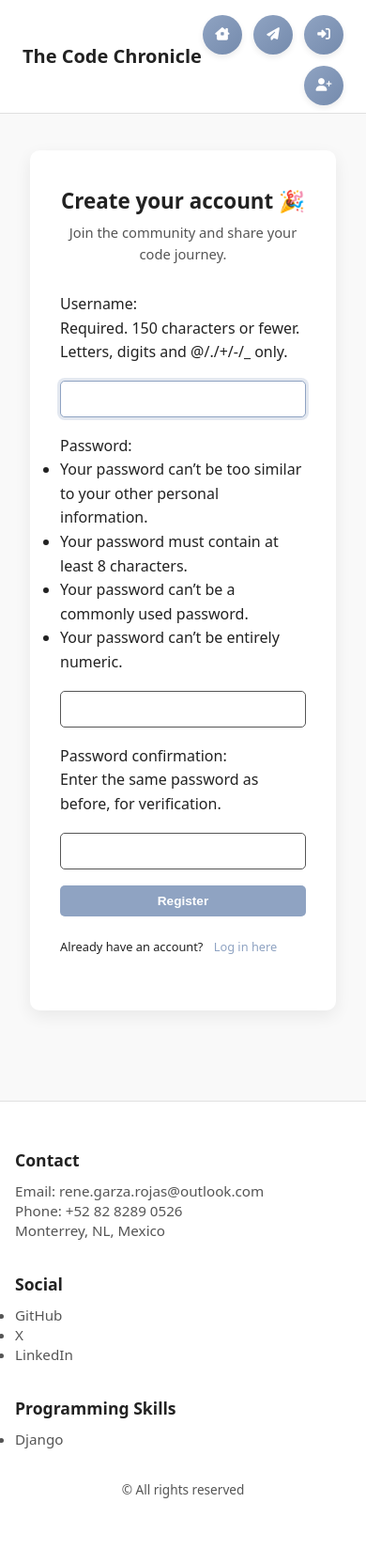
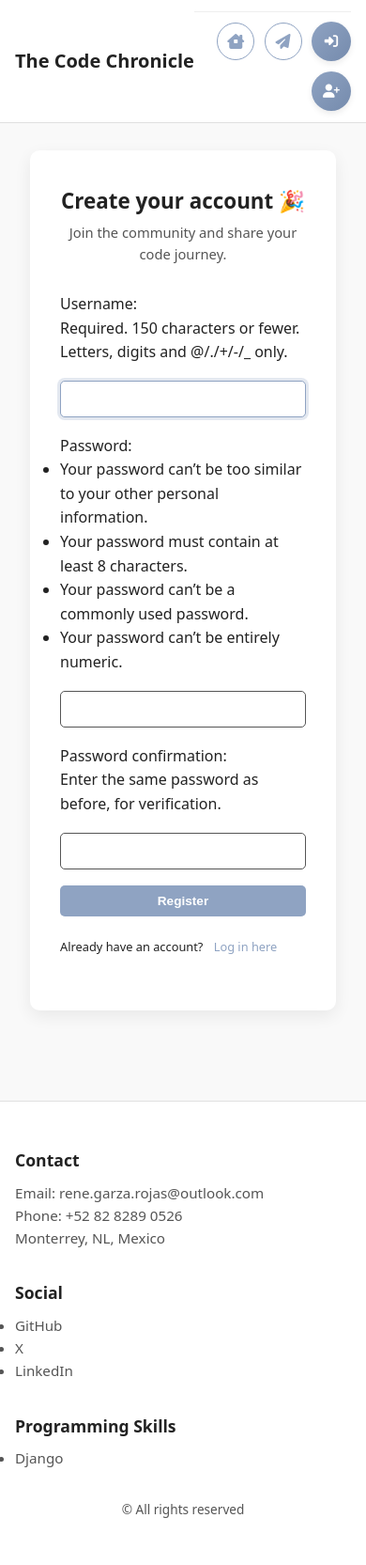
Before and after one commit to RGaRo/personal_blog, a Django app: page /accounts/register/ in a window 390 px wide. Shown: the whole page at 94% size. Before the commit the page ends 1594 px from the top, so only its background shows below. Run offline with Django 5.2, Linux system fonts and the light colour scheme.

Commit message:
Improving the navbar for mobile devices

```diff
--- a/blogs/templates/blogs/base.html
+++ b/blogs/templates/blogs/base.html
@@ -1,3 +1,10 @@
+{% comment %}
+  templates/base.html
+  • “Home” and “Contact” now use a cool outlined style (`.nav-btn`)
+    so they stand apart from the solid-blue CTA buttons (Log In / Sign Up / Log Out).
+  • Still horizontal on mobile (icons-only pills).
+{% endcomment %}
+
 <!DOCTYPE html>
 <html lang="es">
 <head>
@@ -7,221 +14,93 @@
   <!-- Font Awesome -->
   <link rel="stylesheet"
         href="https://cdnjs.cloudflare.com/ajax/libs/font-awesome/6.5.0/css/all.min.css"
-        integrity="sha512-3hI0K8RldlEf5y7c2cYq..."
-        crossorigin="anonymous"
-        referrerpolicy="no-referrer" />
+        crossorigin="anonymous" />
 
   <style>
-    :root {
-      --bg: #f9f9f9;
-      --bg-card: #fff;
-      --fg: #222;
-      --fg-soft: #555;
-      --accent: #0077ff;
-      --accent-h: #005fcc;
+    :root{
+      --bg:#f9f9f9;     --bg-card:#fff;
+      --fg:#222;        --fg-soft:#555;
+      --accent:#0077ff; --accent-h:#005fcc;
     }
 
-    *, *::before, *::after { box-sizing: border-box; margin: 0; padding: 0; }
-    html { scroll-behavior: smooth; }
-    body {
-      font-family: system-ui, -apple-system, BlinkMacSystemFont, "Segoe UI", Roboto, Helvetica, Arial, sans-serif;
-      background: var(--bg);
-      color: var(--fg);
-      line-height: 1.6;
-      min-height: 100vh;
-      padding-top: 96px;
-    }
+    /* RESET & BODY */
+    *,*::before,*::after{box-sizing:border-box;margin:0;padding:0}
+    html{scroll-behavior:smooth}
+    body{font-family:system-ui,-apple-system,BlinkMacSystemFont,"Segoe UI",Roboto,Helvetica,Arial,sans-serif;
+         background:var(--bg);color:var(--fg);line-height:1.6;min-height:100vh;padding-top:96px;}
 
     /* NAVBAR */
-    nav {
-      position: fixed;
-      top: 0;
-      left: 0;
-      right: 0;
-      height: auto;
-      background: var(--bg-card);
-      border-bottom: 1px solid #e0e0e0;
-      display: flex;
-      flex-direction: column;
-      padding: 0.5rem 1.5rem;
-      z-index: 1000;
+    nav{position:fixed;inset:0 0 auto;background:var(--bg-card);border-bottom:1px solid #e0e0e0;
+        display:flex;flex-direction:column;padding:.5rem 1.5rem;z-index:1000;}
+    .nav-top{display:flex;align-items:center;justify-content:space-between;}
+
+    .brand{font-weight:700;font-size:1.25rem;color:var(--fg);text-decoration:none;transition:color .25s;}
+    .brand:hover{color:var(--accent)}
+
+    nav ul{list-style:none;display:flex;gap:.75rem;align-items:center;flex-wrap:wrap;justify-content:flex-end;padding-top:.5rem;}
+
+    /* ── “Home / Contact” outlined button ────────────────── */
+    .nav-btn{
+      display:inline-flex;align-items:center;justify-content:center;gap:.45rem;
+      padding:.45rem 1.1rem;border:2px solid var(--accent);border-radius:22px;
+      font-size:.8rem;font-weight:600;color:var(--accent);text-decoration:none;
+      background:transparent;transition:background .25s,color .25s,transform .2s;
     }
+    .nav-btn i{font-size:.9rem;}
+    .nav-btn:hover{background:var(--accent);color:#fff;transform:translateY(-2px);}
 
-    nav .nav-top {
-      display: flex;
-      align-items: center;
-      justify-content: space-between;
+    /* ── CTA buttons (Log In / Sign Up / Log Out) ─────────── */
+    .cta-btn{
+      display:inline-flex;align-items:center;justify-content:center;gap:.45rem;
+      padding:.5rem 1.2rem;border-radius:22px;font-size:.8rem;font-weight:600;
+      color:#fff;background:linear-gradient(135deg,var(--accent),var(--accent-h));
+      border:none;text-decoration:none;cursor:pointer;box-shadow:0 3px 6px rgba(0,0,0,.08);
+      transition:transform .2s,box-shadow .2s;
     }
+    .cta-btn i{font-size:.9rem;}
+    .cta-btn:hover{transform:translateY(-2px);box-shadow:0 6px 12px rgba(0,0,0,.12);}
 
-    .brand {
-      font-weight: 700;
-      font-size: 1.25rem;
-      color: var(--fg);
-      text-decoration: none;
-      transition: color 0.25s;
-    }
-    .brand:hover { color: var(--accent); }
+    /* ── Mobile tweaks (<600 px) ─────────────────────────── */
+    @media(max-width:600px){
+      nav{padding:.75rem 1rem;}
+      nav ul{flex-direction:row;gap:.65rem;border-top:1px solid #eee;padding-top:.65rem;}
 
-    nav ul {
-      list-style: none;
-      display: flex;
-      gap: 0.75rem;
-      align-items: center;
-      flex-wrap: wrap;
-      justify-content: flex-end;
-      padding-top: 0.5rem;
-    }
+      /* Home / Contact become icon pills (outline) */
+      .nav-btn{padding:.55rem;border-radius:50%;width:40px;height:40px;min-width:40px;border-width:1px;}
+      .nav-btn span{display:none;}
+      .nav-btn i{font-size:1rem;}
 
-    .cta-btn {
-      display: inline-flex;
-      align-items: center;
-      justify-content: center;
-      gap: 0.45rem;
-      padding: 0.4rem 1rem;
-      font-size: 0.75rem;
-      font-weight: 600;
-      color: #fff;
-      background: linear-gradient(135deg, var(--accent), var(--accent-h));
-      border: none;
-      border-radius: 20px;
-      cursor: pointer;
-      text-decoration: none;
-      box-shadow: 0 3px 6px rgba(0, 0, 0, 0.08);
-      transition: transform 0.2s, box-shadow 0.2s;
-      position: relative;
-    }
+      /* CTA pills (solid) – icon-only */
+      .cta-btn{padding:.6rem;border-radius:50%;width:42px;height:42px;min-width:42px;}
+      .cta-btn span{display:none;}
+      .cta-btn::after{content:attr(title);position:absolute;bottom:-2rem;left:50%;transform:translateX(-50%);
+                      background:var(--bg-card);color:var(--fg-soft);font-size:.65rem;
+                      padding:.25rem .5rem;border-radius:4px;white-space:nowrap;box-shadow:0 2px 6px rgba(0,0,0,.08);
+                      opacity:0;pointer-events:none;transition:opacity .2s;z-index:9999;}
+      .cta-btn:hover::after,.cta-btn:focus::after{opacity:1;}
 
-    .cta-btn i { font-size: 0.85rem; }
-    .cta-btn:hover {
-      transform: translateY(-2px);
-      box-shadow: 0 6px 12px rgba(0, 0, 0, 0.12);
+      /* Tooltip for outlined pills too */
+      .nav-btn::after{content:attr(title);position:absolute;bottom:-2rem;left:50%;transform:translateX(-50%);
+                      background:var(--bg-card);color:var(--fg-soft);font-size:.65rem;padding:.25rem .5rem;
+                      border-radius:4px;white-space:nowrap;box-shadow:0 2px 6px rgba(0,0,0,.08);
+                      opacity:0;pointer-events:none;transition:opacity .2s;z-index:9999;}
+      .nav-btn:hover::after,.nav-btn:focus::after{opacity:1;}
     }
 
     /* Greeting bar */
-    .greeting-bar {
-      position: fixed;
-      top: 64px;
-      left: 0;
-      right: 0;
-      background: var(--accent);
-      color: #fff;
-      text-align: center;
-      padding: .4rem .75rem;
-      font-size: .8rem;
-      font-weight: 500;
-      z-index: 999;
-      display: flex;
-      justify-content: center;
-      gap: .25rem;
-    }
-    .greeting-bar a {
-      color: #fff;
-      text-decoration: underline;
-      font-weight: 600;
-    }
-    .greeting-bar a:hover {
-      color: #e9eefb;
-    }
+    .greeting-bar{position:fixed;top:64px;left:0;right:0;background:var(--accent);color:#fff;
+                  text-align:center;padding:.4rem .75rem;font-size:.8rem;font-weight:500;z-index:999;}
+    .greeting-bar a{color:#fff;text-decoration:underline;font-weight:600;} .greeting-bar a:hover{color:#e9eefb;}
 
-    /* Tooltip for mobile */
-    @media (max-width: 600px) {
-      .cta-btn {
-        padding: 0.6rem;
-        border-radius: 50%;
-        width: 42px;
-        height: 42px;
-        min-width: 42px;
-        min-height: 42px;
-      }
+    main{max-width:800px;margin:2rem auto;padding:0 1rem;}
+    .card{background:var(--bg-card);border-radius:8px;box-shadow:0 2px 6px rgba(0,0,0,.06);padding:2rem;margin-bottom:2rem;}
 
-      .cta-btn span {
-        display: none;
-      }
-
-      .cta-btn::after {
-        content: attr(title);
-        position: absolute;
-        bottom: -2rem;
-        left: 50%;
-        transform: translateX(-50%);
-        background: var(--bg-card);
-        color: var(--fg-soft);
-        padding: 0.25rem 0.5rem;
-        font-size: 0.65rem;
-        border-radius: 4px;
-        white-space: nowrap;
-        box-shadow: 0 2px 6px rgba(0, 0, 0, 0.08);
-        opacity: 0;
-        pointer-events: none;
-        transition: opacity 0.2s;
-        z-index: 9999;
-      }
-
-      .cta-btn:hover::after,
-      .cta-btn:focus::after {
-        opacity: 1;
-      }
-    }
-
-    main {
-      max-width: 800px;
-      margin: 2rem auto;
-      padding: 0 1rem;
-    }
-
-    .card {
-      background: var(--bg-card);
-      border-radius: 8px;
-      box-shadow: 0 2px 6px rgba(0, 0, 0, .06);
-      padding: 2rem;
-      margin-bottom: 2rem;
-    }
-
-    footer {
-      background: var(--bg-card);
-      border-top: 1px solid #e0e0e0;
-      margin-top: 4rem;
-      padding: 3rem 1rem;
-      color: var(--fg-soft);
-    }
-
-    .footer-grid {
-      display: flex;
-      flex-wrap: wrap;
-      gap: 2rem;
-      justify-content: space-between;
-      max-width: 1000px;
-      margin: 0 auto 2rem;
-    }
-
-    .footer-section {
-      flex: 1 1 220px;
-      min-width: 200px;
-    }
-
-    .footer-section h3 {
-      margin-bottom: .5rem;
-      color: var(--fg);
-      font-size: 1.1rem;
-    }
-
-    .footer-section p,
-    .footer-section li,
-    .footer-section a {
-      font-size: .95rem;
-      color: var(--fg-soft);
-      line-height: 1.4;
-      text-decoration: none;
-    }
-
-    .footer-section a:hover {
-      color: var(--accent-h);
-    }
-
-    .copyright {
-      text-align: center;
-      font-size: .85rem;
-    }
+    footer{background:var(--bg-card);border-top:1px solid #e0e0e0;margin-top:4rem;padding:3rem 1rem;color:var(--fg-soft);}
+    .footer-grid{display:flex;flex-wrap:wrap;gap:2rem;justify-content:space-between;max-width:1000px;margin:0 auto 2rem;}
+    .footer-section{flex:1 1 220px;min-width:200px;}
+    .footer-section h3{margin-bottom:.5rem;color:var(--fg);font-size:1.1rem;}
+    .footer-section a,.footer-section p,.footer-section li{font-size:.95rem;color:var(--fg-soft);text-decoration:none;}
+    .footer-section a:hover{color:var(--accent-h);} .copyright{text-align:center;font-size:.85rem;}
   </style>
 
   {% block extra_head %}{% endblock %}
@@ -232,20 +111,22 @@
 <nav>
   <div class="nav-top">
     <a href="{% url 'blogs:home_page' %}" class="brand">The&nbsp;Code&nbsp;Chronicle</a>
-
     <ul>
+      <!-- Home -->
       <li>
-          <a href="{% url 'blogs:home_page' %}" class="cta-btn" title="Home">
+        <a href="{% url 'blogs:home_page' %}" class="nav-btn" title="Home">
           <i class="fas fa-house-chimney-window"></i><span>Home</span>
         </a>
       </li>
+      <!-- Contact -->
       <li>
-          <a href="#footer" class="cta-btn" title="Contact">
+        <a href="#footer" class="nav-btn" title="Contact">
           <i class="fas fa-paper-plane"></i><span>Contact</span>
         </a>
       </li>
 
       {% if user.is_authenticated %}
+        <!-- Log Out -->
         <li>
           <form action="{% url 'accounts:logout' %}" method="post" style="margin:0;">
             {% csrf_token %}
@@ -255,11 +136,13 @@
           </form>
         </li>
       {% else %}
+        <!-- Log In -->
         <li>
           <a href="{% url 'accounts:login' %}" class="cta-btn" title="Log In">
             <i class="fas fa-right-to-bracket"></i><span>Log&nbsp;In</span>
           </a>
         </li>
+        <!-- Sign Up -->
         <li>
           <a href="{% url 'accounts:register' %}" class="cta-btn" title="Sign Up">
             <i class="fas fa-user-plus"></i><span>Sign&nbsp;Up</span>
@@ -272,20 +155,13 @@
 
 <!-- GREETING BAR -->
 {% if user.is_authenticated %}
-    <div class="greeting-bar">
-      Welcome back, {{ user.first_name|default:user.username|upper }}! Ready to create something amazing? 🚀
-    </div>
+  <div class="greeting-bar">Welcome back, {{ user.first_name|default:user.username|upper }}! Ready to create something amazing? 🚀</div>
 {% else %}
-    <div class="greeting-bar">
-      New here? <a href="{% url 'accounts:login' %}">Log in</a> or
-      <a href="{% url 'accounts:register' %}">sign up</a> and share your coding journey! 🚀
-    </div>
+  <div class="greeting-bar">New here? <a href="{% url 'accounts:login' %}">Log in</a> or <a href="{% url 'accounts:register' %}">sign up</a> and share your coding journey! 🚀</div>
 {% endif %}
 
-  <!-- MAIN CONTENT -->
-  <main>
-    {% block content %}{% endblock %}
-  </main>
+<!-- MAIN -->
+<main>{% block content %}{% endblock %}</main>
 
 <!-- FOOTER -->
 <footer id="footer">
@@ -299,8 +175,8 @@
     <div class="footer-section">
       <h3>Social</h3>
       <ul>
-          <li><a href="https://github.com/" target="_blank">GitHub</a></li>
-          <li><a href="https://x.com/" target="_blank">X</a></li>
+        <li><a href="https://github.com/"   target="_blank">GitHub</a></li>
+        <li><a href="https://x.com/"        target="_blank">X</a></li>
         <li><a href="https://linkedin.com/" target="_blank">LinkedIn</a></li>
       </ul>
     </div>
```
Lines whose indentation alone changed are shown as unchanged.
